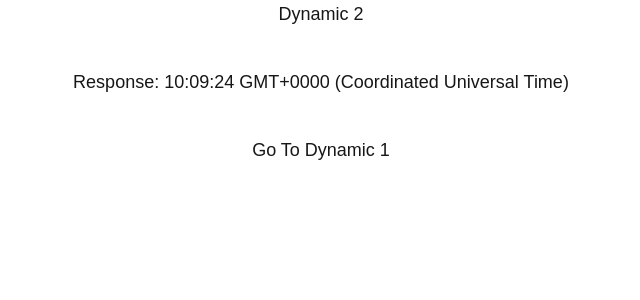
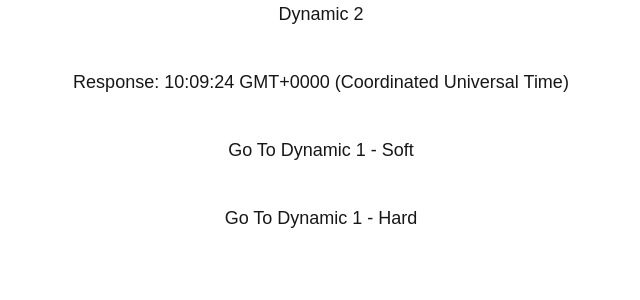
Before and after one commit to tcoca27/cache-doc, a Next.js app: page /dynamic-2 in a window 1280 px wide. Shown: the top 300 px of the page, without its empty margins (319-959 px from the left). Built offline with nearby package versions, Linux system fonts and the light colour scheme.

Commit message:
add hard navigation

```diff
--- a/app/dynamic-1/page.tsx
+++ b/app/dynamic-1/page.tsx
@@ -16,7 +16,8 @@ const Dynamic1Page = async () => {
     <div className="flex flex-col text-center gap-10 text-lg">
       <h1>Dynamic 1</h1>
       <p>Response: {data.message}</p>
-      <Link href="/dynamic-2">Go To Dynamic 2</Link>
+      <Link href="/dynamic-2">Go To Dynamic 2 - Soft</Link>
+      <a href="/dynamic-2">Go To Dynamic 2 - Hard</a>
     </div>
   );
 };
--- a/app/dynamic-2/page.tsx
+++ b/app/dynamic-2/page.tsx
@@ -16,7 +16,8 @@ const Dynamic1Page = async () => {
     <div className="flex flex-col text-center gap-10 text-lg">
       <h1>Dynamic 2</h1>
       <p>Response: {data.message}</p>
-      <Link href="/dynamic-1">Go To Dynamic 1</Link>
+      <Link href="/dynamic-1">Go To Dynamic 1 - Soft</Link>
+      <a href="/dynamic-1">Go To Dynamic 1 - Hard</a>
     </div>
   );
 };
```
